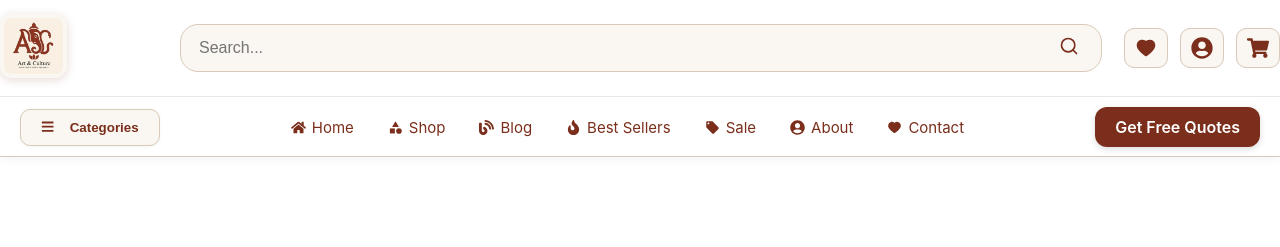
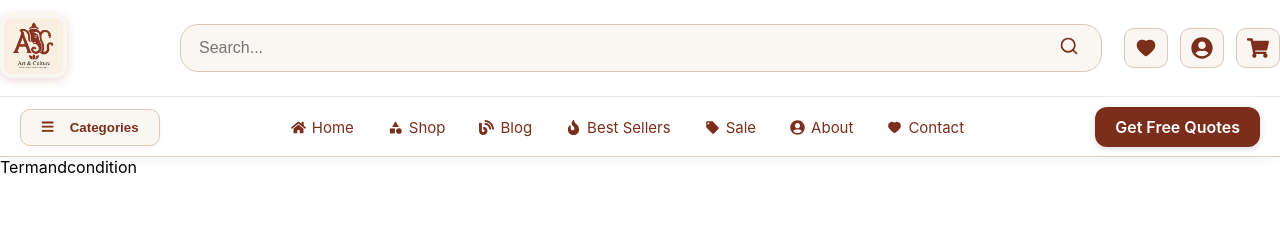
Before and after one commit to CODE-WITH-PRASANTA/Art-And-Culture, a React (Vite) app in the folder Frontend/: page /termandcondition in a window 1280 px wide. Shown: the top 247 px of the page. Built offline with nearby package versions, Linux system fonts and the light colour scheme.

Commit message:
Term and Condition and Privacy Policy Add

```diff
--- a/Frontend/src/App.jsx
+++ b/Frontend/src/App.jsx
@@ -5,6 +5,9 @@ import Home from "./Pages/Home/Home";
 import Contact from "./Pages/Contact/Contact";
 import Footer from "./Components/Footer/Footer";
 import ShopSec from "./Pages/ShopSec/ShopSec";
+import Termandcondition from "./Components/Termandcondition/Termandcondition";
+import PrivacyPolicy from "./Components/PrivacyPolicy/PrivacyPolicy.jsx";
+
 
 
 
@@ -20,6 +23,8 @@ function App() {
           <Route path="/" element={<Home />} />
           <Route path="/contact" element={<Contact />} />
           <Route path="/Shop" element={<ShopSec />} />
+          <Route path="/termandcondition" element={<Termandcondition />} />
+          <Route path="/privacypolicy" element={<PrivacyPolicy />} />
         </Routes>
       </main>
 
--- a/Frontend/src/Components/Footer/Footer.jsx
+++ b/Frontend/src/Components/Footer/Footer.jsx
@@ -151,8 +151,8 @@ const Footer = () => {
               <p>&copy; 2025 <strong>Art & Culture</strong>. All rights reserved.</p>
             </div>
             <div className="footer-links">
-              <Link to="/privacy">Privacy Policy</Link>
-              <Link to="/terms">Terms of Service</Link>
+              <Link to="/privacypolicy">Privacy Policy</Link>
+              <Link to="/termandcondition">Terms of Service</Link>
               <Link to="/shipping">Shipping Info</Link>
               <Link to="/returns">Returns</Link>
             </div>
--- /dev/null
+++ b/Frontend/src/Components/HeroSection/HeroSection.jsx
@@ -0,0 +1,9 @@
+import React from 'react'
+
+const Herosection = () => {
+  return (
+    <div>Herosection</div>
+  )
+}
+
+export default Herosection
--- /dev/null
+++ b/Frontend/src/Components/PrivacyPolicy/PrivacyPolicy.jsx
@@ -0,0 +1,9 @@
+import React from 'react'
+import './PrivacyPolicy.css'
+const PrivacyPolicy = () => {
+  return (
+    <div>PrivacyPolicy</div>
+  )
+}
+
+export default PrivacyPolicy
--- /dev/null
+++ b/Frontend/src/Components/Termandcondition/Termandcondition.jsx
@@ -0,0 +1,10 @@
+import React from 'react'
+import './Termandcondition.css'
+
+const Termandcondition = () => {
+  return (
+    <div>Termandcondition</div>
+  )
+}
+
+export default Termandcondition
--- a/Frontend/src/Pages/Home/Home.jsx
+++ b/Frontend/src/Pages/Home/Home.jsx
@@ -1,10 +1,11 @@
 import React from 'react'
 import './Home.css'
+import Herosection from '../../Components/HeroSection/HeroSection'
 
 const Home = () => {
   return (
     <div>
-
+      <Herosection/>
     </div>
   )
 }
```
Also changed, not shown: Frontend/src/Components/HeroSection/HeroSection.css (added), Frontend/src/Components/PrivacyPolicy/PrivacyPolicy.css (added), Frontend/src/Components/Termandcondition/Termandcondition.css (added).
